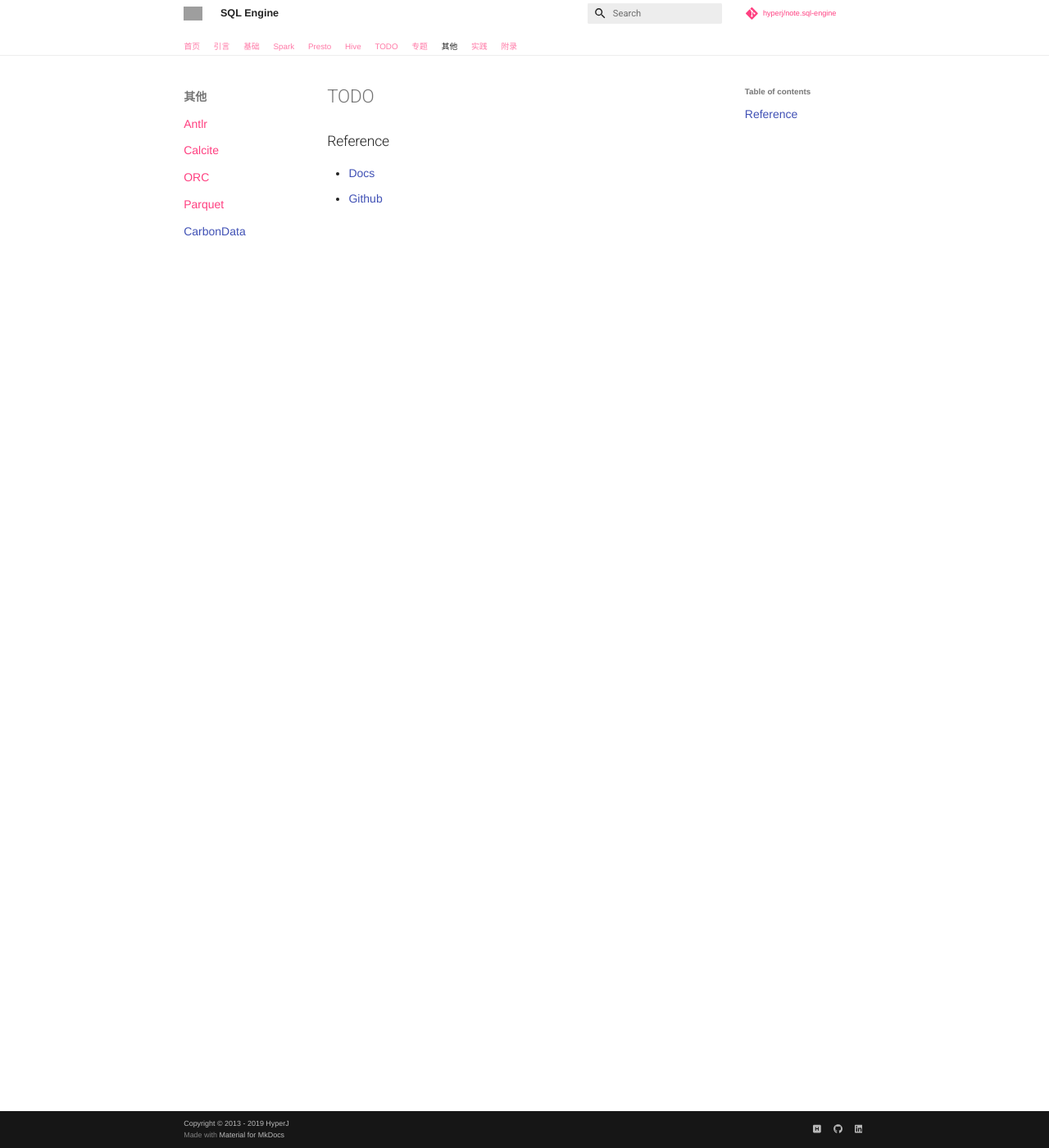
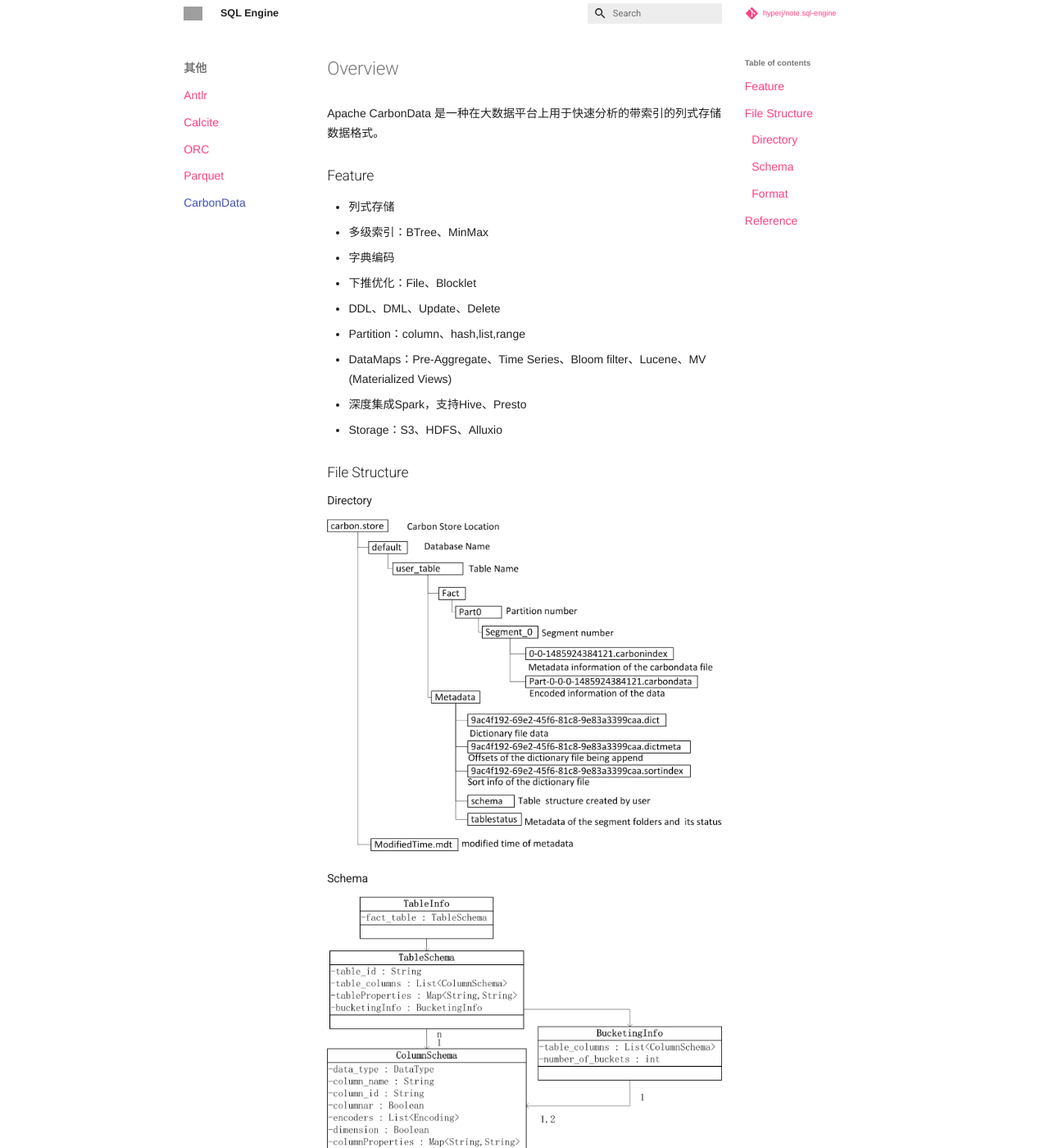
Before and after one commit to hyperj/note.sql-engine, an MkDocs documentation site: the page built from docs/carbondata/overview.md, in a window 1280 px wide and 1400 px high. Shown: the whole window at 82% size. Built offline with MkDocs 1.6.1 and Material for MkDocs 9.7.7, drawn with Linux system fonts in a browser that asks for light colours; nearby versions of some CDN libraries; library files that are not in the unit come from our copies; comment, search, counter and statistics services are not loaded; some of the changed text lies outside the part shown; grey boxes are pictures that could not be loaded.

Commit message:
add carbondata overview

```diff
--- a/docs/carbondata/overview.md
+++ b/docs/carbondata/overview.md
@@ -1,4 +1,40 @@
-# TODO
+# Overview
+
+Apache CarbonData 是一种在大数据平台上用于快速分析的带索引的列式存储数据格式。
+
+## Feature
+
+- 列式存储
+- 多级索引：BTree、MinMax
+- 字典编码
+- 下推优化：File、Blocklet
+- DDL、DML、Update、Delete
+- Partition：column、hash,list,range
+- DataMaps：Pre-Aggregate、Time Series、Bloom filter、Lucene、MV (Materialized Views)
+- 深度集成Spark，支持Hive、Presto
+- Storage：S3、HDFS、Alluxio
+
+## File Structure
+
+### Directory
+
+![File Directory](../assets/images/carbondata/File-Directory.png)
+
+### Schema
+
+![File Schema](../assets/images/carbondata/File-Schema.png)
+
+### Format
+
+- Header
+- Blocklet
+- Footer
+
+**Other**
+
+- Index
+- Dictionary
+- Table Status
 
 ## Reference
 
```
Also changed, not shown: docs/assets/images/carbondata/File-Directory.png (added), docs/assets/images/carbondata/File-Schema.png (added).
